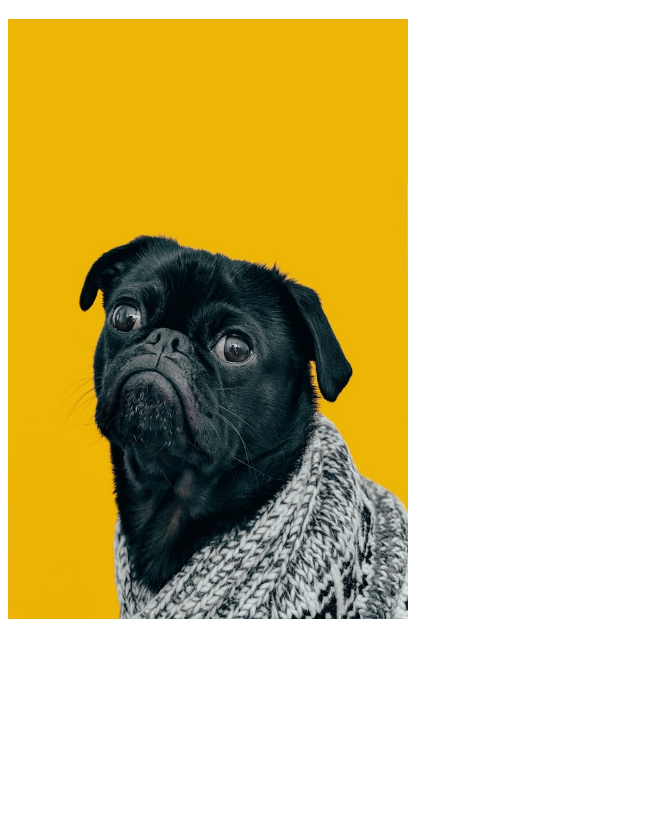
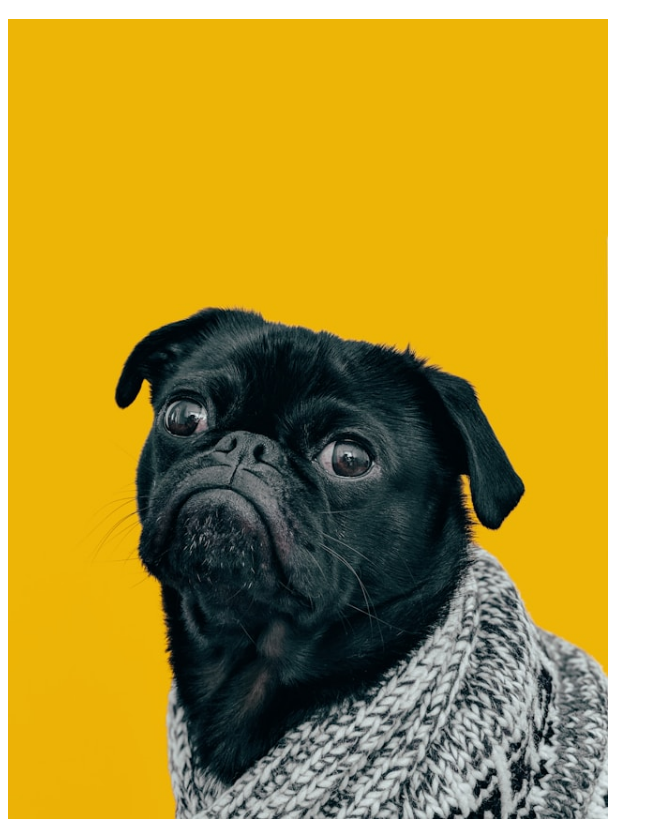
Before and after one commit to szuler8/links-images, a plain HTML site: page pages/about.html in a window 1280 px wide. Shown: the part 61-892 px from the top of the page, without its empty margins (0-663 px from the left). Before the commit the page ends 800 px from the top, so only its background shows below. Drawn offline with Linux system fonts and the light colour scheme.

Commit message:
Image size attributes. /n Changed height to 800px, removed width.

```diff
--- a/pages/about.html
+++ b/pages/about.html
@@ -6,6 +6,6 @@
     </head>
     <body>
         <h1>About page</h1>
-        <img src="../images/dog.jpg" alt="Picture of a cute dog" height="600" width="400">
+        <img src="../images/dog.jpg" alt="Picture of a cute dog" height="800">
     </body>
 </html>
```
